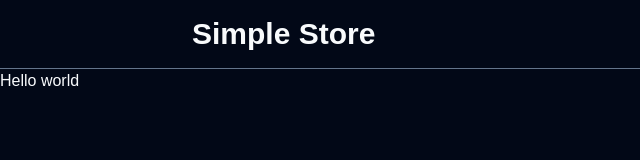
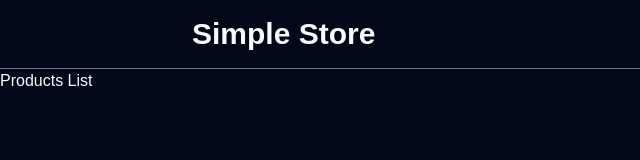
Before and after one commit to angelomarques/simple-ecommerce-crud, a Next.js app: page / in a window 1280 px wide. Shown: the top 160 px of the page, without its empty margins (0-640 px from the left). Built offline with nearby package versions, Linux system fonts and the light colour scheme; no server answers.

Commit message:
feat: query products in product list components chore: Structure service folder for requests

```diff
--- a/src/app/page.tsx
+++ b/src/app/page.tsx
@@ -1,8 +1,11 @@
+import { ProductsList } from "@/components/products-list";
+
 export default function Home() {
   return (
     <div>
       <Header />
-      Hello world
+
+      <ProductsList />
     </div>
   );
 }
--- /dev/null
+++ b/src/components/products-list.tsx
@@ -0,0 +1,12 @@
+"use client";
+import { useProducts } from "@/service/products/queries";
+
+export function ProductsList() {
+  const { data } = useProducts();
+
+  return (
+    <div>
+      <h1>Products List</h1>
+    </div>
+  );
+}
--- a/src/lib/api.ts
+++ b/src/lib/api.ts
@@ -1,5 +1,5 @@
 import axios from "axios";
 
 export const api = axios.create({
-  baseURL: process.env.BASE_URL,
+  baseURL: process.env.NEXT_PUBLIC_BASE_URL,
 });
--- /dev/null
+++ b/src/service/products/index.ts
@@ -0,0 +1,7 @@
+import { api } from "@/lib/api";
+
+export const getProducts = async () => {
+  const { data } = await api.get("/products");
+
+  return data;
+};
--- /dev/null
+++ b/src/service/products/queries.ts
@@ -0,0 +1,9 @@
+import { useQuery } from "@tanstack/react-query";
+import { getProducts } from ".";
+
+enum QueryKeys {
+  PRODUCTS = "products",
+}
+
+export const useProducts = () =>
+  useQuery({ queryKey: [QueryKeys.PRODUCTS], queryFn: getProducts });
```
